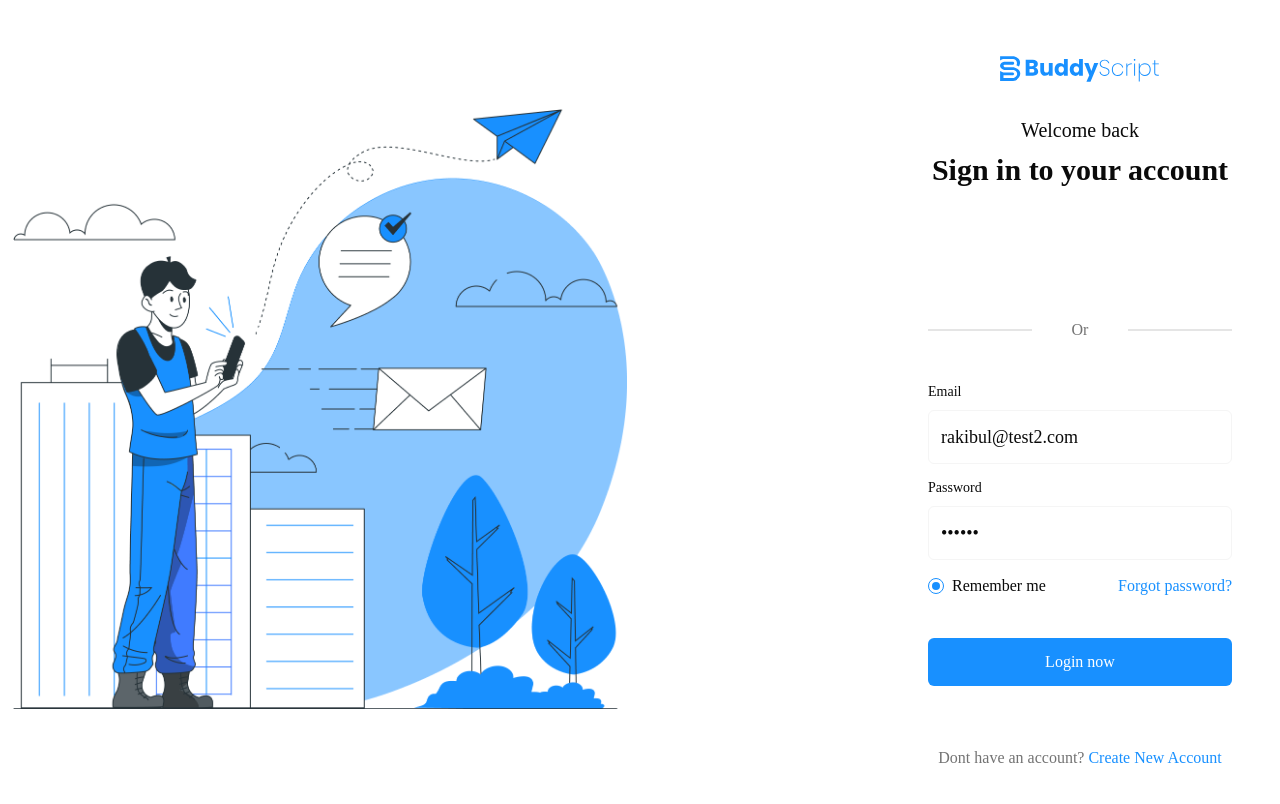
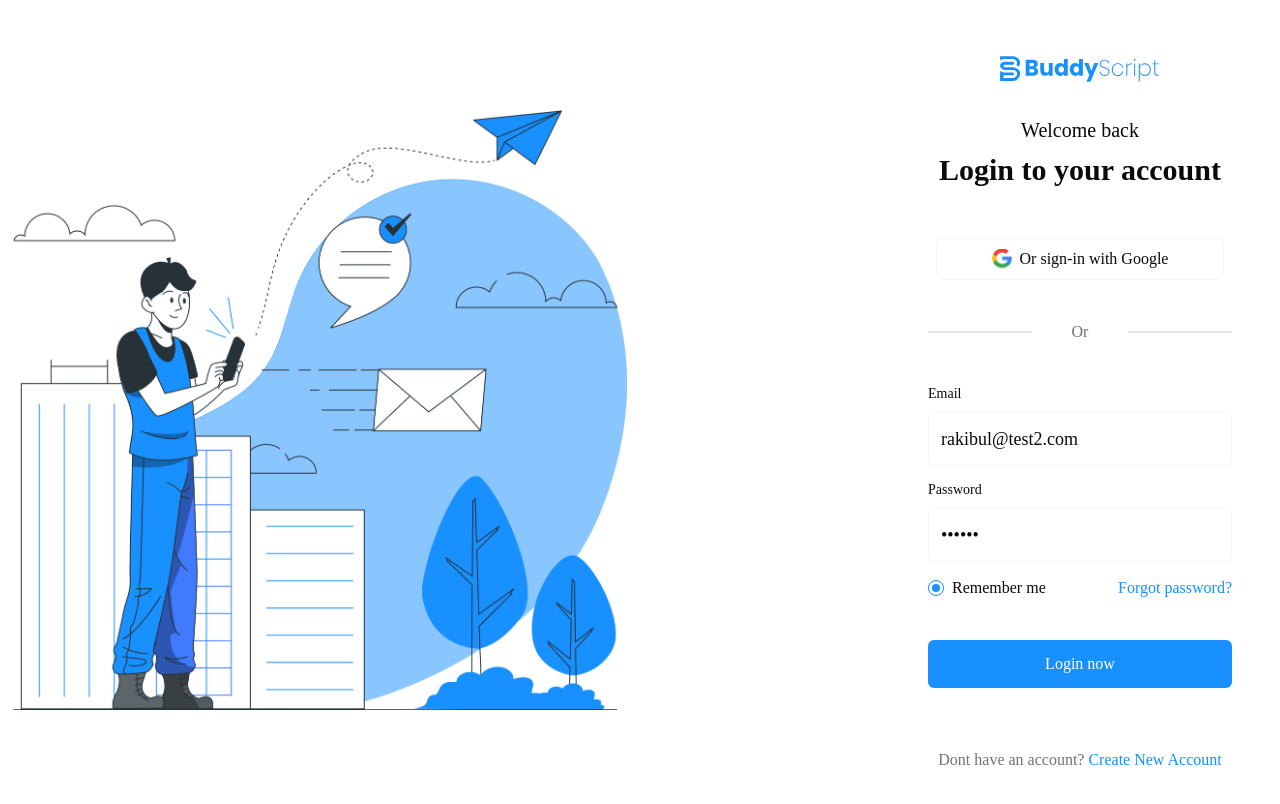
Before and after one commit to Rakibul-98/buddy-script-client, a Next.js app: page / in a window 1280 px wide. Shown: the top 804 px of the page. Built offline with nearby package versions, Linux system fonts and the light colour scheme; no server answers.

Commit message:
Complete: completed the login page design

```diff
--- a/src/app/Components/Auth/GoogleSignInButton.tsx
+++ b/src/app/Components/Auth/GoogleSignInButton.tsx
@@ -1,32 +1,35 @@
 /* eslint-disable @typescript-eslint/no-explicit-any */
 "use client";
 
-import { GoogleLogin, CredentialResponse } from "@react-oauth/google";
+import { useGoogleLogin } from "@react-oauth/google";
 import { useGoogleLoginMutation } from "@/redux/features/auth/authApi";
 import { useDispatch } from "react-redux";
 import { setCredentials } from "@/redux/features/auth/authSlice";
 import { useRouter } from "next/navigation";
 import { toast } from "sonner";
+import Image from "next/image";
 
 interface GoogleLoginButtonProps {
   mode?: "login" | "register";
+  className?: string;
+  buttonText?: string;
 }
 
-export default function GoogleSignInButton({ mode = "login" }: GoogleLoginButtonProps) {
+export default function GoogleSignInButton({
+  mode = "login",
+  className = "",
+  buttonText
+}: GoogleLoginButtonProps) {
   const dispatch = useDispatch();
   const router = useRouter();
   const [googleLoginMutation, { isLoading }] = useGoogleLoginMutation();
 
-  const handleSuccess = async (credentialResponse: CredentialResponse) => {
+  const login = useGoogleLogin({
+    onSuccess: async (tokenResponse) => {
       try {
-      const idToken = credentialResponse.credential;
-
-      if (!idToken) {
-        toast.error("No ID token received");
-        return;
-      }
-
-      const response = await googleLoginMutation({ token: idToken }).unwrap();
+        const response = await googleLoginMutation({
+          token: tokenResponse.access_token
+        }).unwrap();
 
         if (response.success) {
           dispatch(
@@ -44,21 +47,36 @@ export default function GoogleSignInButton({ mode = "login" }: GoogleLoginButton
         console.error("Google login error:", err);
         toast.error(err.data?.message || "An error occurred during Google authentication");
       }
-  };
+    },
+    onError: () => {
+      toast.error("Google login failed. Please try again.");
+    },
+  });
 
-  const handleError = () => {
-    toast.error("Google login failed. Please try again.");
-  };
+  const defaultText = mode === "login" ? "Or sign-in with Google" : "Sign up with Google";
+  const displayText = buttonText || defaultText;
 
   return (
-    <GoogleLogin
-      onSuccess={handleSuccess}
-      onError={handleError}
-      useOneTap={false}
-      theme="outline"
-      size="large"
-      text="continue_with"
-      shape="rectangular"
+    <div className="flex justify-center">
+      <button
+        onClick={() => login()}
+        disabled={isLoading}
+        className={`
+        flex items-center justify-center gap-2
+        w-72 px-4 py-2
+        border border-[#F5F5F5] rounded-sm
+        hover:shadow
+        ${className}
+      `}
+      >
+        <Image
+          src="/assets/google.svg"
+          alt="Google Icon"
+          width={20}
+          height={20}
         />
+        <span>{isLoading ? "Please wait..." : displayText}</span>
+      </button>
+    </div>
   );
 }
--- a/src/app/Components/Auth/Login.tsx
+++ b/src/app/Components/Auth/Login.tsx
@@ -79,7 +79,7 @@ export default function Login() {
             />
           </div>
           <p className="text-xl text-center mb-2">Welcome back</p>
-          <h2 className="text-center text-2xl sm:text-3xl font-bold">Sign in to your account</h2>
+          <h2 className="text-center text-2xl sm:text-3xl font-bold">Login to your account</h2>
         </div>
         <div className="mb-10">
           <GoogleSignInButton mode="login" />
```
Lines whose indentation alone changed are shown as unchanged.
